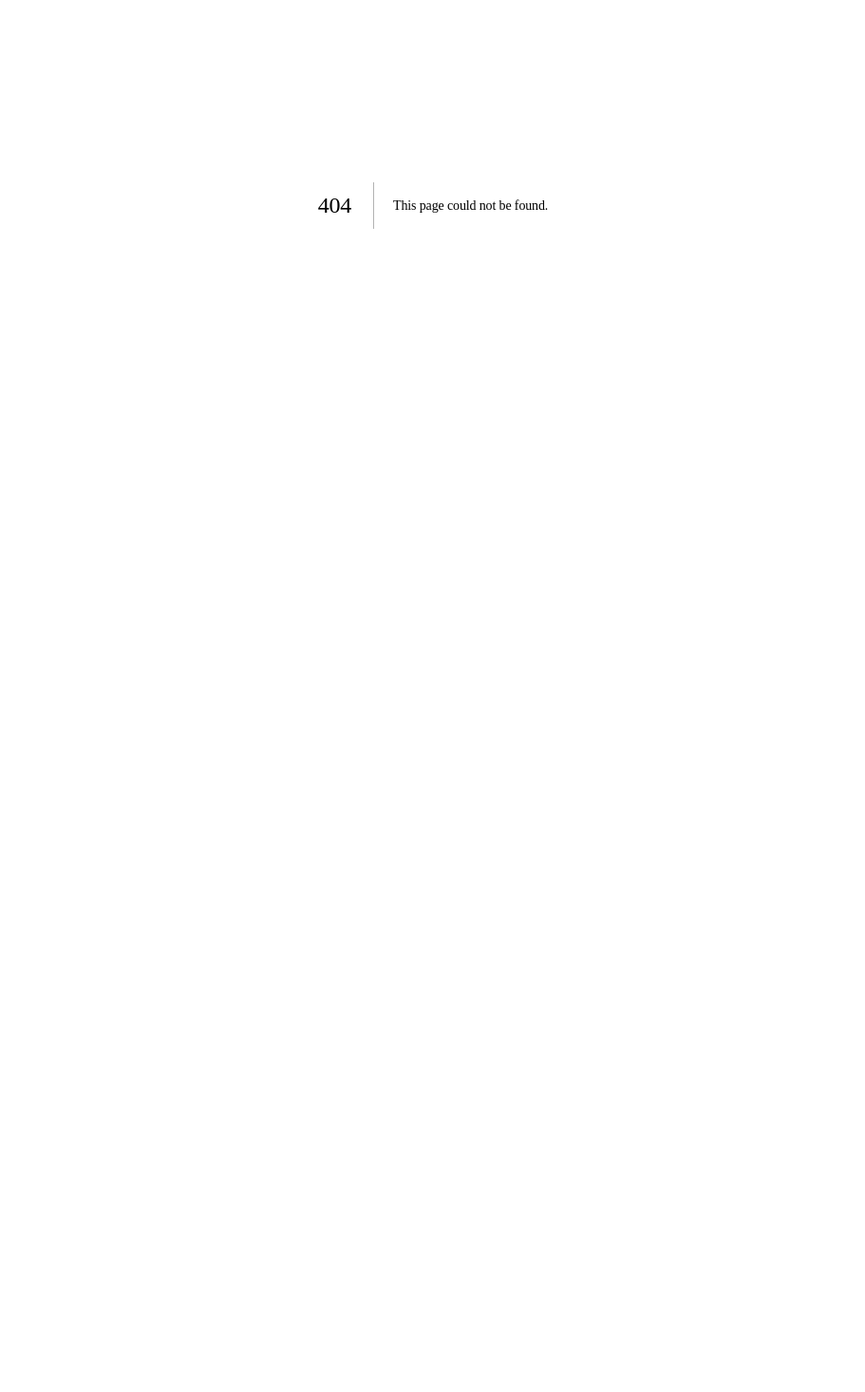
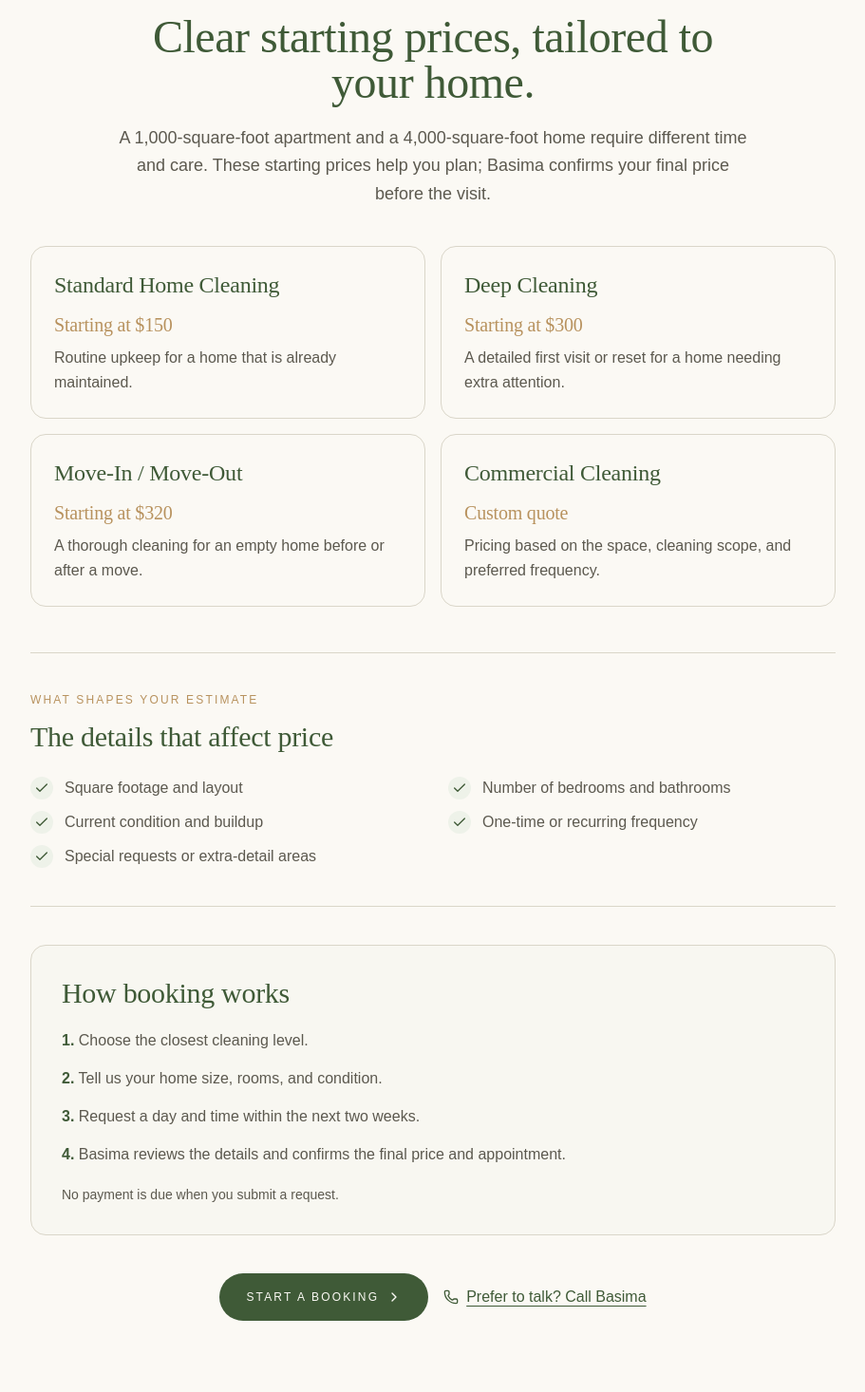
Before and after one commit to Yaptly/Homesinharmoney, a Next.js app: page /pricing in a window 1280 px wide. Before the commit this address had no page. Shown: the part 184-1650 px from the top of the page at 95% size, without its empty margins (184-1095 px from the left). Before the commit the page ends 800 px from the top, so only its background shows below. Built offline with nearby package versions, Linux system fonts and the light colour scheme.

Commit message:
Add transparent cleaning pricing guide

```diff
--- /dev/null
+++ b/app/pricing/page.tsx
@@ -0,0 +1,112 @@
+import Link from "next/link";
+import type { Metadata } from "next";
+import { Check, ChevronRight, Phone } from "lucide-react";
+import { SiteHeader } from "@/components/SiteHeader";
+import { SiteFooter } from "@/components/SiteFooter";
+
+export const metadata: Metadata = {
+  title: "House Cleaning Pricing | North Central West Virginia",
+  description:
+    "Understand starting prices for home, deep, move-in/move-out, and commercial cleaning in Morgantown, Fairmont, Clarksburg, and nearby communities.",
+  alternates: { canonical: "/pricing" },
+};
+
+const prices = [
+  {
+    name: "Standard Home Cleaning",
+    price: "Starting at $150",
+    detail: "Routine upkeep for a home that is already maintained.",
+  },
+  {
+    name: "Deep Cleaning",
+    price: "Starting at $300",
+    detail: "A detailed first visit or reset for a home needing extra attention.",
+  },
+  {
+    name: "Move-In / Move-Out",
+    price: "Starting at $320",
+    detail: "A thorough cleaning for an empty home before or after a move.",
+  },
+  {
+    name: "Commercial Cleaning",
+    price: "Custom quote",
+    detail: "Pricing based on the space, cleaning scope, and preferred frequency.",
+  },
+];
+
+const priceFactors = [
+  "Square footage and layout",
+  "Number of bedrooms and bathrooms",
+  "Current condition and buildup",
+  "One-time or recurring frequency",
+  "Special requests or extra-detail areas",
+];
+
+export default function PricingPage() {
+  return (
+    <>
+      <SiteHeader />
+      <main className="flex-1">
+        <section className="max-w-4xl mx-auto px-6 pt-14 pb-20 sm:pt-20">
+          <div className="text-center max-w-2xl mx-auto">
+            <p className="tracked-caps text-gold mb-3">Pricing Structure</p>
+            <h1 className="font-display text-4xl sm:text-5xl text-sage-deep">
+              Clear starting prices, tailored to your home.
+            </h1>
+            <p className="mt-5 text-charcoal-soft text-lg leading-relaxed">
+              A 1,000-square-foot apartment and a 4,000-square-foot home require different
+              time and care. These starting prices help you plan; Basima confirms your final
+              price before the visit.
+            </p>
+          </div>
+
+          <div className="grid sm:grid-cols-2 gap-4 mt-10">
+            {prices.map((item) => (
+              <div key={item.name} className="border border-line rounded-2xl p-6">
+                <h2 className="font-display text-2xl text-sage-deep">{item.name}</h2>
+                <p className="font-display text-xl text-gold mt-3">{item.price}</p>
+                <p className="text-charcoal-soft mt-2 leading-relaxed">{item.detail}</p>
+              </div>
+            ))}
+          </div>
+
+          <section className="mt-12 border-y border-line py-10">
+            <p className="tracked-caps text-gold mb-3">What Shapes Your Estimate</p>
+            <h2 className="font-display text-3xl text-sage-deep">The details that affect price</h2>
+            <div className="grid sm:grid-cols-2 gap-x-8 gap-y-3 mt-6">
+              {priceFactors.map((factor) => (
+                <p key={factor} className="flex items-start gap-3 text-charcoal-soft">
+                  <span className="w-6 h-6 rounded-full bg-sage-tint flex items-center justify-center shrink-0 text-sage-deep">
+                    <Check className="w-4 h-4" aria-hidden="true" />
+                  </span>
+                  {factor}
+                </p>
+              ))}
+            </div>
+          </section>
+
+          <section className="mt-10 rounded-2xl bg-sage-tint/30 border border-line p-6 sm:p-8">
+            <h2 className="font-display text-3xl text-sage-deep">How booking works</h2>
+            <ol className="mt-5 space-y-4 text-charcoal-soft">
+              <li><strong className="text-sage-deep">1.</strong> Choose the closest cleaning level.</li>
+              <li><strong className="text-sage-deep">2.</strong> Tell us your home size, rooms, and condition.</li>
+              <li><strong className="text-sage-deep">3.</strong> Request a day and time within the next two weeks.</li>
+              <li><strong className="text-sage-deep">4.</strong> Basima reviews the details and confirms the final price and appointment.</li>
+            </ol>
+            <p className="text-sm text-charcoal-soft mt-5">No payment is due when you submit a request.</p>
+          </section>
+
+          <div className="mt-10 flex flex-col sm:flex-row items-center justify-center gap-4">
+            <Link href="/book" className="inline-flex items-center gap-2 tracked-caps bg-sage-deep text-cream px-7 py-4 rounded-full hover:bg-[#324a2c] transition-colors">
+              Start a Booking <ChevronRight className="w-4 h-4" aria-hidden="true" />
+            </Link>
+            <a href="tel:+13044915175" className="inline-flex items-center gap-2 text-sage-deep underline underline-offset-4">
+              <Phone className="w-4 h-4" aria-hidden="true" /> Prefer to talk? Call Basima
+            </a>
+          </div>
+        </section>
+      </main>
+      <SiteFooter />
+    </>
+  );
+}
```
